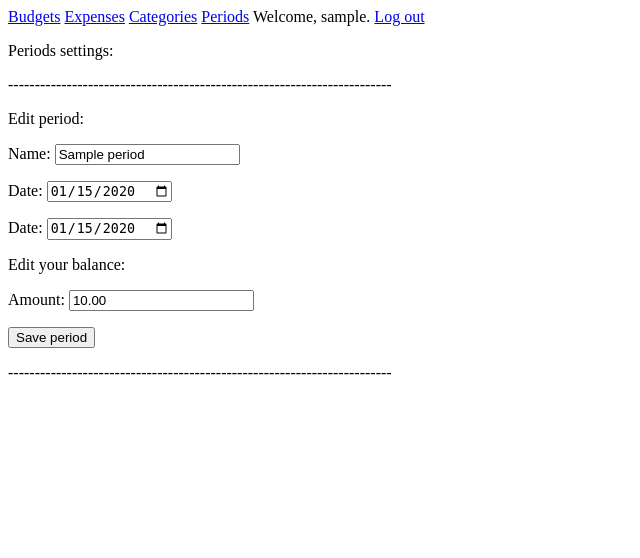
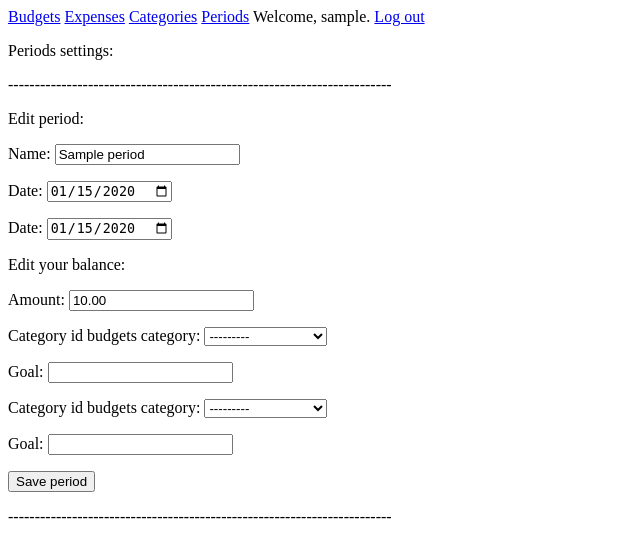
Before and after one commit to gilkom/home_budget_project, a Django app: page /periods/1/ in a window 1280 px wide. Shown: the top 558 px of the page, without its empty margins (0-640 px from the left). Run offline with Django 4.2, Linux system fonts and the light colour scheme; a user stored in the database is signed in; tables that the repository leaves empty hold one stand-in row (values such as "Sample post").

Commit message:
add formset with initial data but not ready yet

```diff
--- a/budgets/forms.py
+++ b/budgets/forms.py
@@ -89,4 +89,4 @@
 
     class Meta:
         model = BudgetsMonthlyGoal
-        fields = '__all__'
+        fields = ('category_id_budgets_category', 'goal', )
--- a/budgets/templates/budgets/period_settings.html
+++ b/budgets/templates/budgets/period_settings.html
@@ -10,6 +10,7 @@
           {{ pform.as_p }}
             <p>Edit your balance:</p>
           {{ bform.as_p }}
+          {{ formset.as_p }}
           <button name="submit">Save period</button>
     </form>
  <p>------------------------------------------------------------------------</p>
--- a/budgets/views.py
+++ b/budgets/views.py
@@ -1,9 +1,11 @@
 from django.contrib.auth.decorators import login_required
 from django.db.models import Model, Q
+from django.forms import formset_factory
 from django.http import Http404
 from django.shortcuts import render, redirect
 
-from .forms import ExpenditureForm, ExpenditureEditForm, CategoryForm, PeriodForm, PeriodEditForm, BalanceEditForm
+from .forms import ExpenditureForm, ExpenditureEditForm, CategoryForm, PeriodForm, PeriodEditForm, BalanceEditForm, \
+    MonthlyGoalEditForm
 from .models import *
 
 # Create your views here.
@@ -97,10 +99,14 @@
     """Settings view for period and its balance and categories."""
     balance = BudgetsBalance.objects.get(period_id_budgets_period=period_id)
     period = BudgetsPeriod.objects.get(period_id=period_id)
+    category = BudgetsCategory.objects.filter(owner=request.user)
 
     if request.method != 'POST':
         pform = PeriodEditForm(instance=period)
         bform = BalanceEditForm(instance=balance)
+        mformset = formset_factory(MonthlyGoalEditForm, extra=len(category))
+        print(f"len-cat:{len(category)}")
+        formset = mformset(initial = [{'category_name': x.category_name} for x in category])
     else:
         pform = PeriodEditForm(instance=period, data=request.POST)
         bform = BalanceEditForm(instance=balance, data=request.POST)
@@ -109,5 +115,5 @@
             bform.save()
             return redirect('budgets:periods')
 
-    context = {'period': period, 'pform': pform, 'bform': bform, }
+    context = {'period': period, 'pform': pform, 'bform': bform, 'formset': formset}
     return render(request, 'budgets/period_settings.html', context)
```
